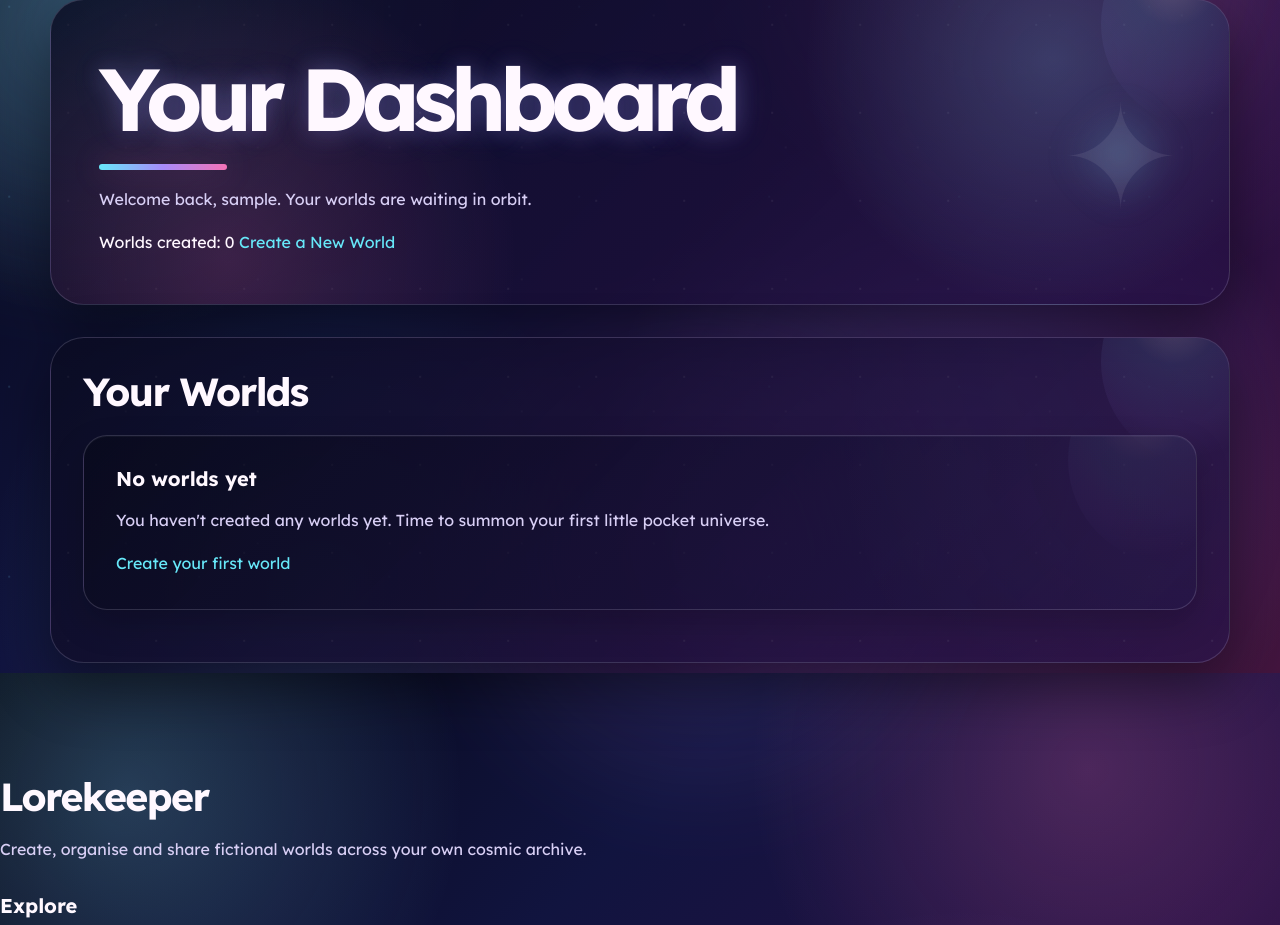
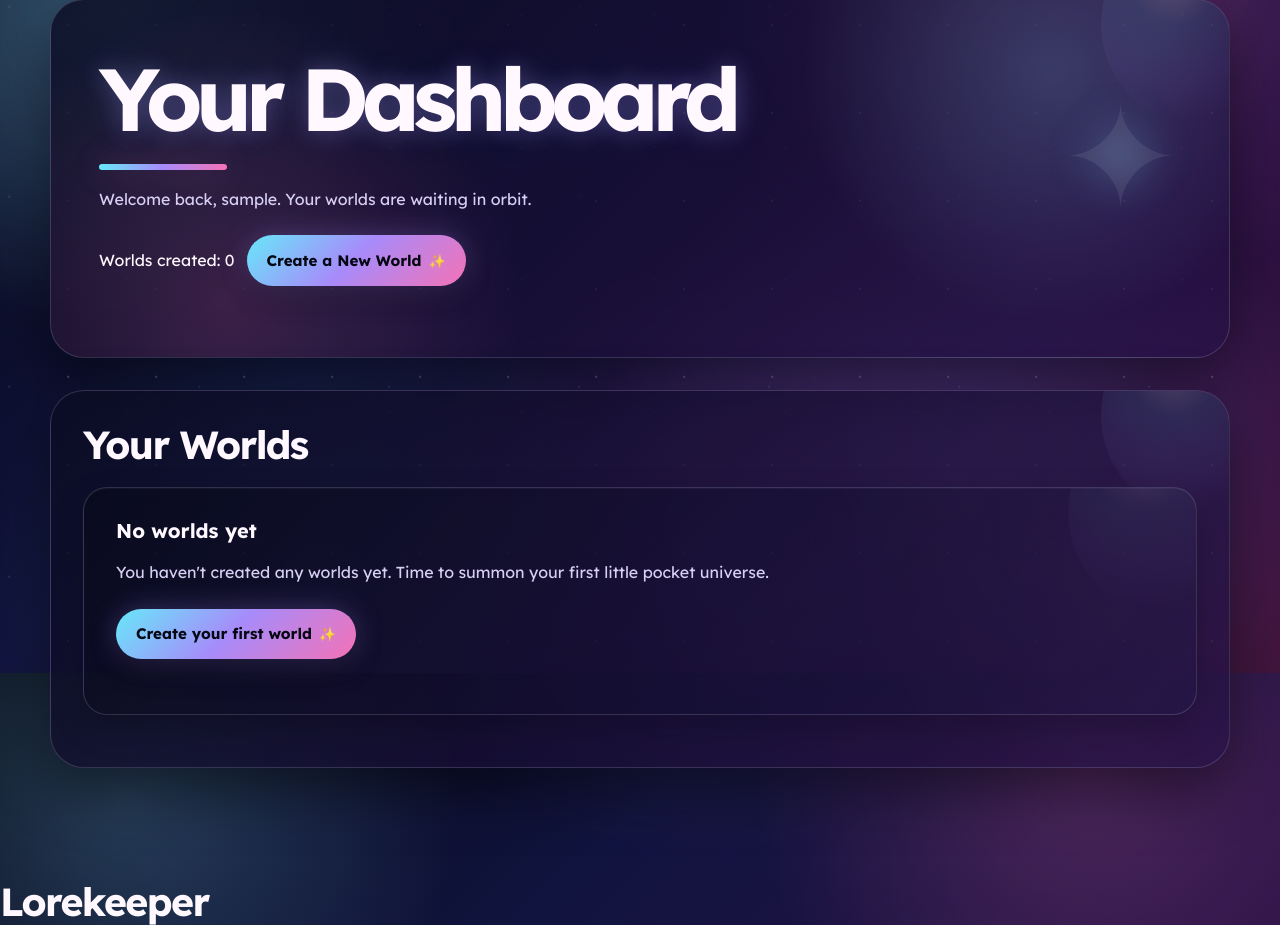
Before and after one commit to CtrlAltKismet/lorekeeper, a Django app: page /dashboard/ in a window 1280 px wide. Shown: the part 127-1052 px from the top of the page. Run offline with Django 5.2, Linux system fonts and the light colour scheme; the visitor is signed in with stand-in values (Sample User, id 1); data that the repository does not hold is empty.

Commit message:
Styled buttons and action links

```diff
--- a/worlds/static/worlds/css/style.css
+++ b/worlds/static/worlds/css/style.css
@@ -624,3 +624,79 @@ form::before {
 form .message {
     box-shadow: none;
 }
+
+/* Buttons and Action Links */
+
+button,
+input[type="submit"],
+.button,
+.btn,
+form button {
+    position: relative;
+    display: inline-flex;
+    align-items: center;
+    justify-content: center;
+    gap: 0.45rem;
+    min-height: 2.8rem;
+    border: 0;
+    border-radius: 999px;
+    padding: 0.78rem 1.25rem;
+    font-family: var(--font-main);
+    font-size: 0.95rem;
+    font-weight: 800;
+    color: var(--bg-void);
+    background:
+        linear-gradient(135deg, var(--cyan), var(--purple) 48%, var(--pink));
+    cursor: pointer;
+    box-shadow:
+        0 12px 26px rgba(0, 0, 0, 0.28),
+        0 0 28px rgba(167, 139, 250, 0.3);
+    transition:
+        transform 0.2s ease,
+        box-shadow 0.2s ease,
+        filter 0.2s ease;
+}
+
+button::after,
+input[type="submit"]::after,
+.button::after,
+.btn::after,
+form button::after {
+    content: " ✨";
+    font-size: 0.85rem;
+}
+
+button:hover,
+input[type="submit"]:hover,
+.button:hover,
+.btn:hover,
+form button:hover {
+    color: var(--bg-void);
+    transform: translateY(-3px) rotate(-0.4deg);
+    filter: brightness(1.08);
+    box-shadow:
+        0 18px 40px rgba(0, 0, 0, 0.34),
+        0 0 34px rgba(244, 114, 182, 0.42);
+}
+
+p > a {
+    font-weight: 700;
+}
+
+p > a:hover {
+    text-shadow: 0 0 16px rgba(244, 114, 182, 0.45);
+}
+
+.action-row {
+    display: flex;
+    flex-wrap: wrap;
+    align-items: center;
+    gap: 0.75rem;
+    margin: 1.4rem 0;
+}
+
+.action-row h2 {
+    margin-bottom: 0;
+}
+
+/* Danger / Delete Actions */
```
